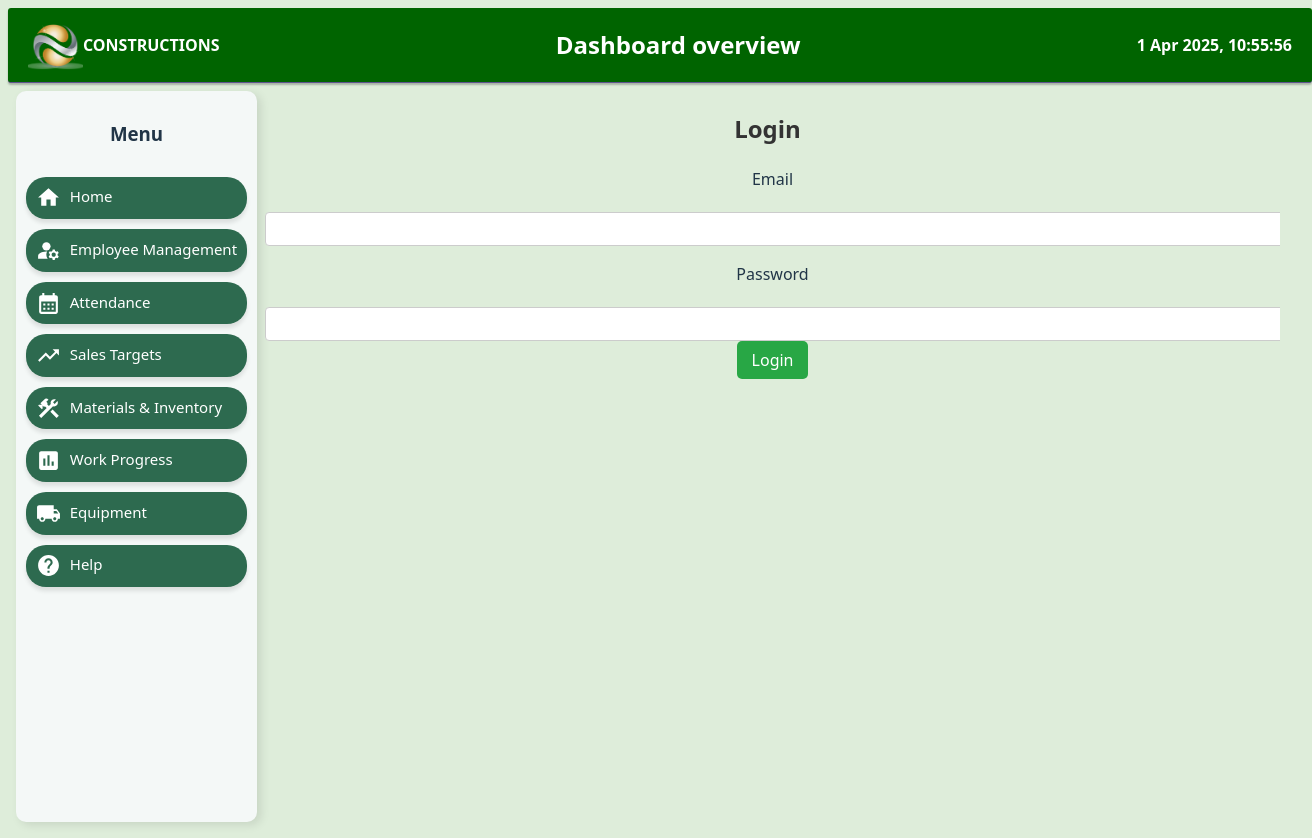
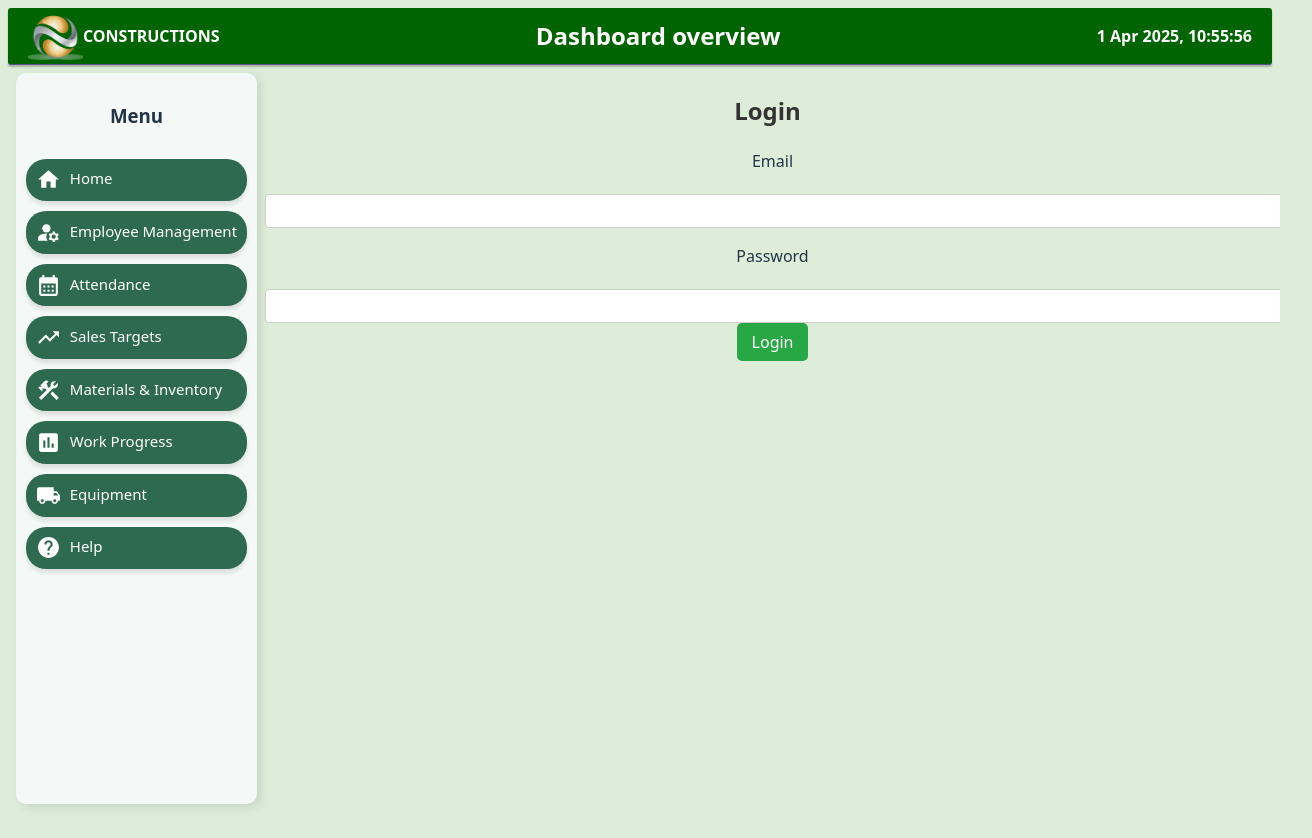
Before and after one commit to Volt-Matrix/volt-erp, a React (Vite) app: page /login in a window 1280 px wide. Shown: the whole page, 1312 px wide, since content can reach past the window. Built offline with nearby package versions, Linux system fonts and the light colour scheme.

Commit message:
fix spacing in header

```diff
--- a/src/App.css
+++ b/src/App.css
@@ -68,6 +68,15 @@
   justify-content: space-between;
   align-items: center;
 }
+
+.top-header > *:first-child {
+  margin-left: 20px;
+}
+
+.top-header > *:last-child {
+  margin-right: 20px;
+}
+
 .logo-container {
   display: flex;
   flex-direction: row;
--- a/src/components/Header.jsx
+++ b/src/components/Header.jsx
@@ -3,17 +3,8 @@ import CurrentTime from "./CurrentTime";
 import ClientLogo from "./ClientLogo";
 const styles = {
   header: {
-    // width: "fit-content",
-
     width: "100%",
-    textAlign: "center",
-
-    // top: "0px",
-    // left: "calc(50vw + 80px)", // position left edge at 50vw + (width of side bar)/2
-    // left: "0px",
-    // transform: "translateX(-50%)",
     zIndex: 1000,
-    padding: "9px 20px 9px 20px",
     boxShadow: "0px 2px 2px rgba(0,0,0,0.25)",
     borderRadius: "3px",
     backgroundColor: "#006400", // "#196f5d", /* "#0077b6",*/ //"#0096c7",
```
